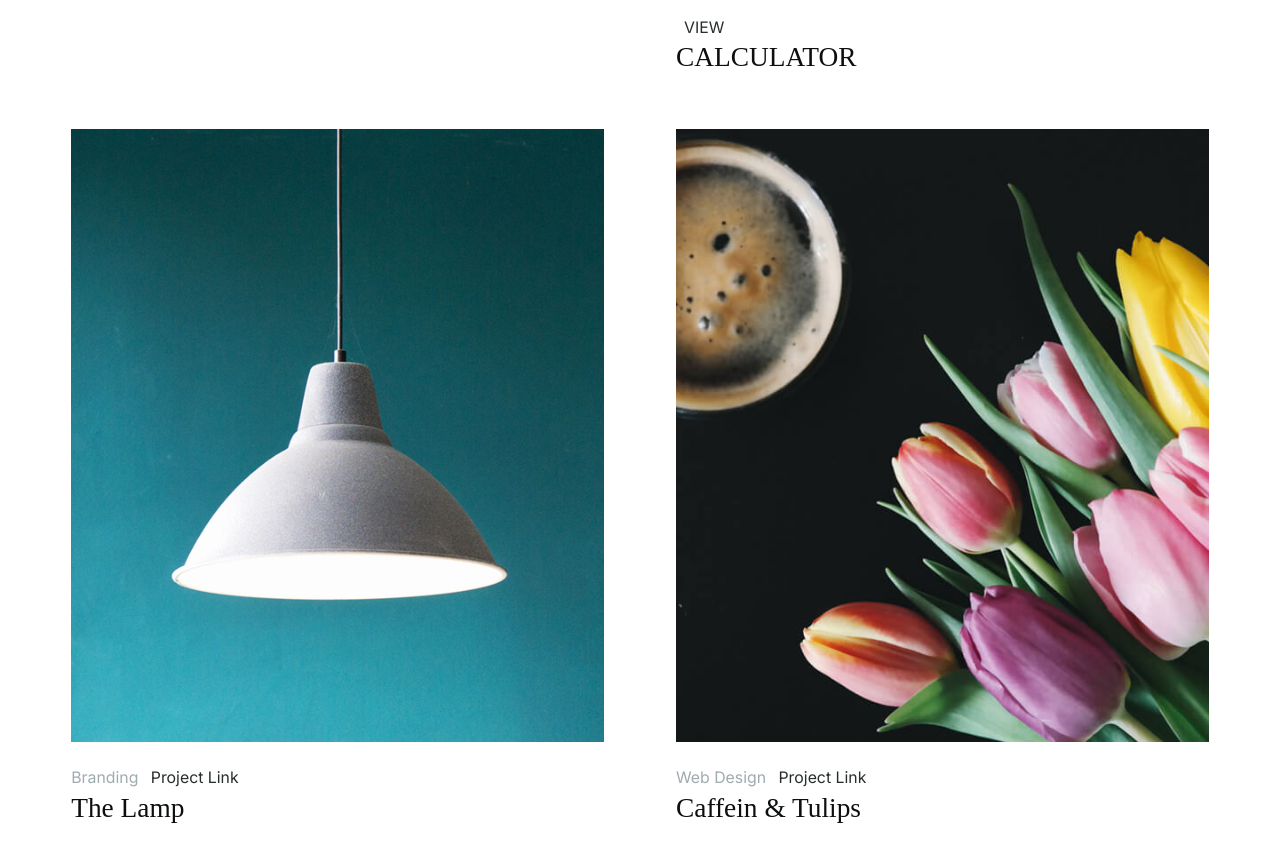
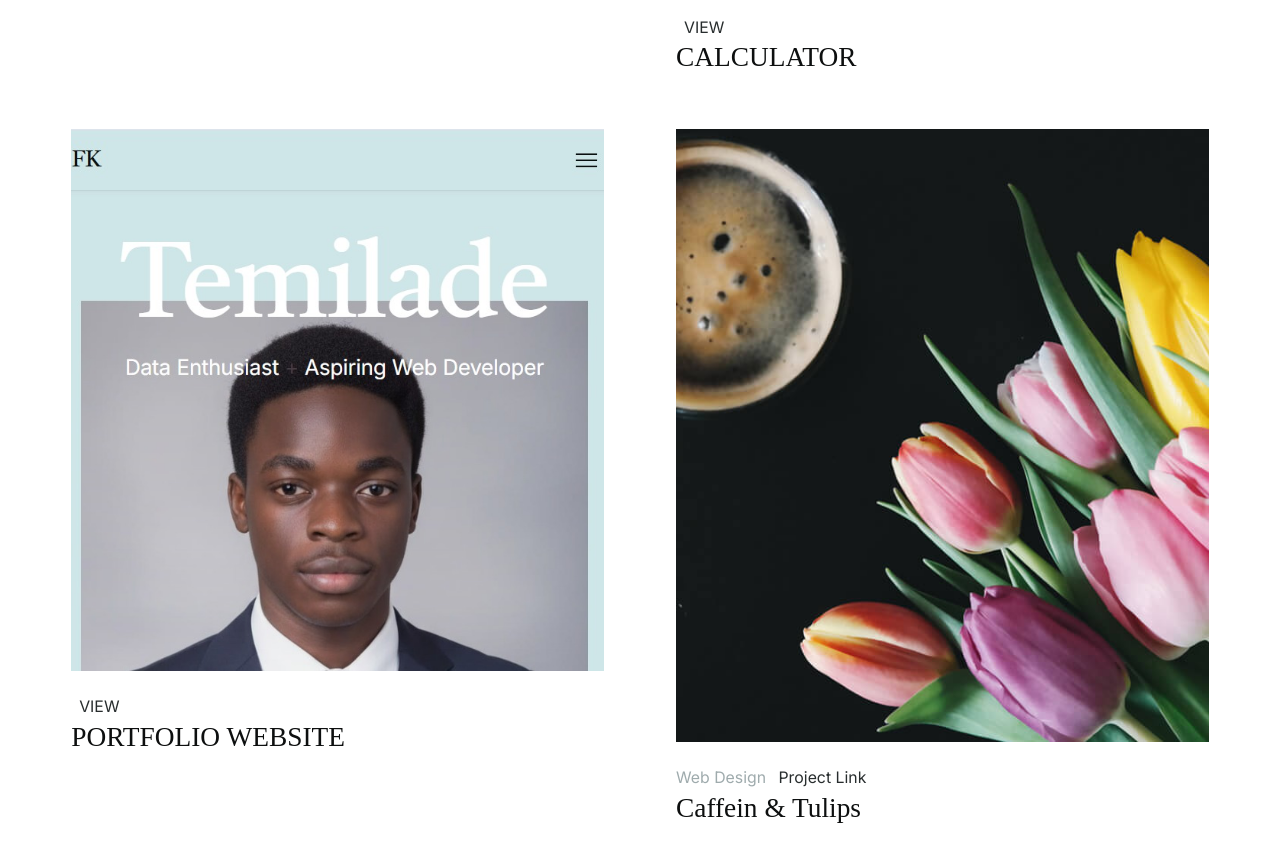
Before and after one commit to fkssn01/Temi_portfolio, a plain HTML site: page index.html in a window 1280 px wide. Shown: the part 3460-4303 px from the top of the page. Drawn offline with Linux system fonts and the light colour scheme; a web font is replaced by a local one.

Commit message:
adding portfolio project

```diff
--- a/index.html
+++ b/index.html
@@ -242,20 +242,20 @@
                 <div class="column" data-animate-el>
                     <div class="folio-item">
                         <div class="folio-item__thumb">
-                            <a class="folio-item__thumb-link" href="images/portfolio/gallery/g-lamp.jpg" title="The Lamp" data-size="1050x700">
+                            <a class="folio-item__thumb-link" href="images/port-img.jpeg" title="The Lamp" data-size="1050x700">
                                 <img src="images/portfolio/lamp.jpg"
-                                     srcset="images/portfolio/lamp.jpg 1x, images/portfolio/lamp@2x.jpg 2x" alt="">
+                                     srcset="images/port-img.jpeg 1x, images/port-img.jpeg 2x" alt="">
                             </a>
                         </div>
                         <div class="folio-item__info">
                             <div class="folio-item__meta">
-                                <span class="cat">Branding</span>
-                                <a href="https://www.behance.net/" title="Project Link" class="project-link">Project Link</a>
+                                <span class="cat"></span>
+                                <a href="https://temiport-six.vercel.app/" title="Project Link" class="project-link" target="_blank">VIEW</a>
                             </div>
-                            <h4 class="folio-item__title">The Lamp</h4>
+                            <h4 class="folio-item__title">PORTFOLIO WEBSITE</h4>
                         </div>
                         <div class="folio-item__caption">
-                            <p>Vero molestiae sed aut natus excepturi. Et tempora numquam. Temporibus iusto quo.Unde dolorem corrupti neque nisi.</p>
+                            <p>i built my portfolio website with HTML, CSS, ANIME.JS, JAVASCRIPT</p>
                         </div>
                     </div>
                 </div> <!-- end column -->
```
Also changed, not shown: images/port-img.jpeg (added).
